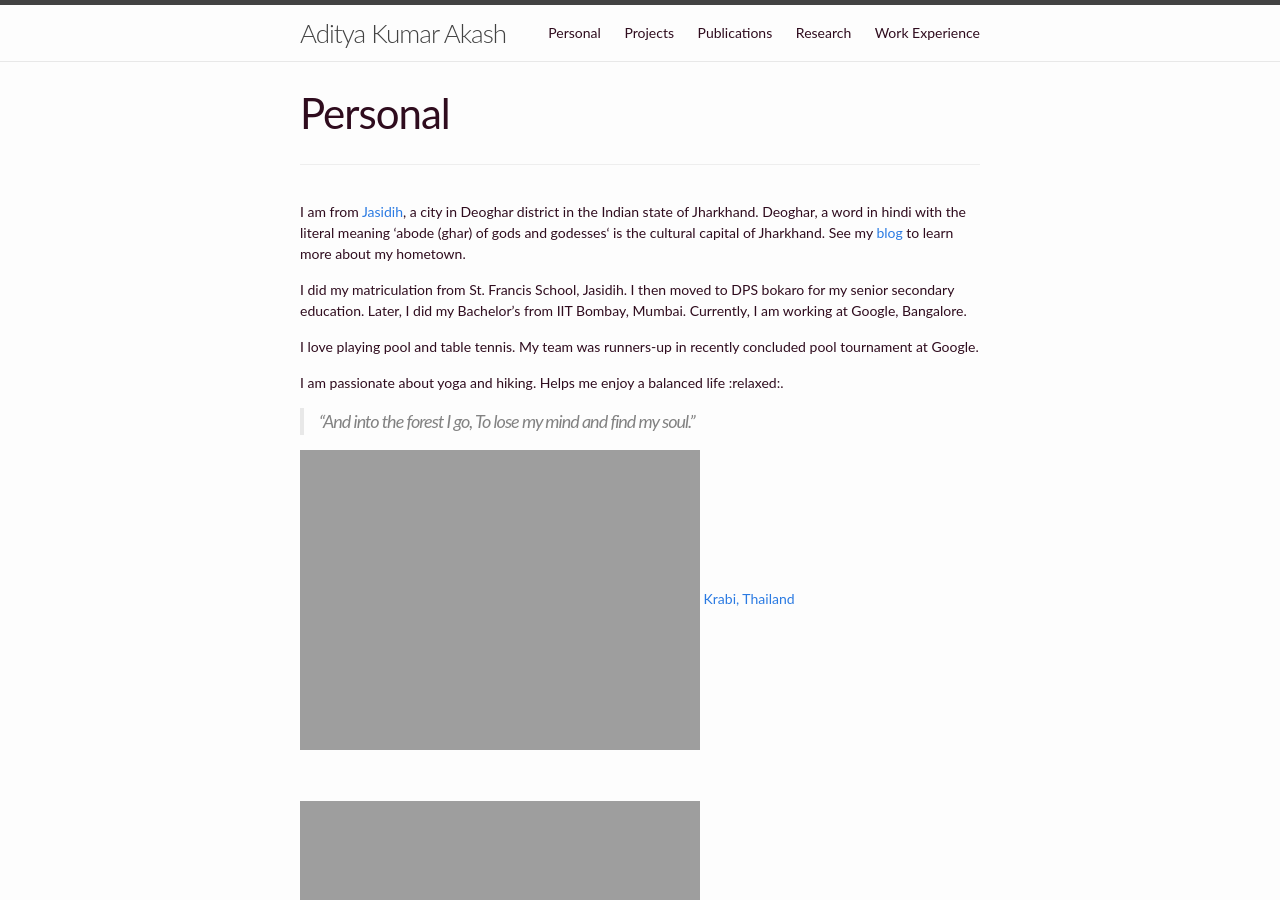
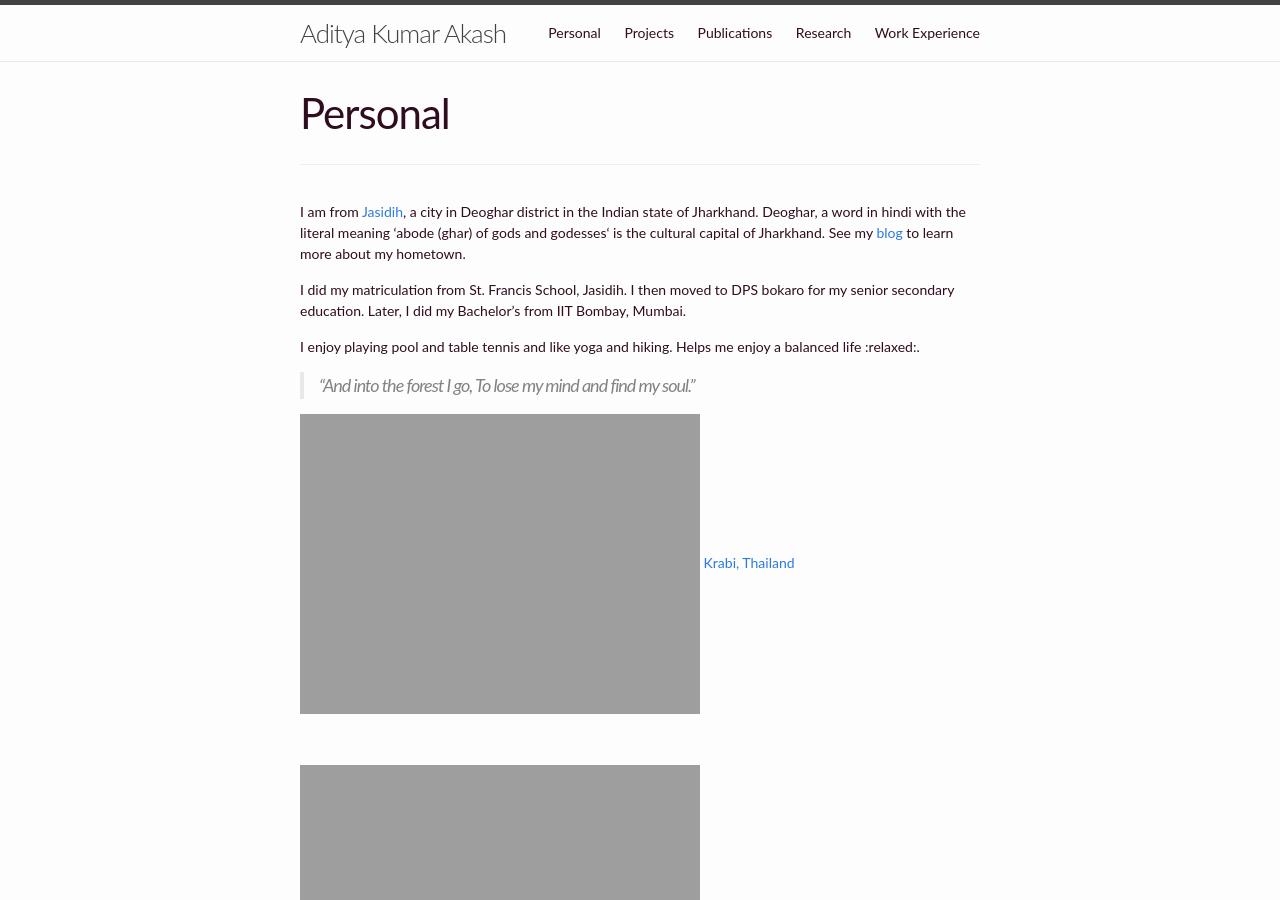
Before and after one commit to adityakumarakash/adityakumarakash.github.io, a Jekyll site: the page built from personal.md, in a window 1280 px wide and 900 px high. Built offline with Jekyll 4.4.1, drawn with Linux system fonts in a browser that asks for light colours.

Commit message:
Update personal.md

```diff
--- a/personal.md
+++ b/personal.md
@@ -8,11 +8,9 @@ permalink: /personal/
 
 I am from [Jasidih](https://en.wikipedia.org/wiki/Jasidih), a city in Deoghar district in the Indian state of Jharkhand. Deoghar, a word in hindi with the literal meaning ‘abode (ghar) of gods and godesses‘ is the cultural capital of Jharkhand. See my [blog](https://adityakumarakash.wordpress.com/2013/01/22/a-picturesque-of-my-home-town/) to learn more about my hometown.
 
-I did my matriculation from St. Francis School, Jasidih. I then moved to DPS bokaro for my senior secondary education. Later, I did my Bachelor's from IIT Bombay, Mumbai. Currently, I am working at Google, Bangalore.
+I did my matriculation from St. Francis School, Jasidih. I then moved to DPS bokaro for my senior secondary education. Later, I did my Bachelor's from IIT Bombay, Mumbai.
 
-I love playing pool and table tennis. My team was runners-up in recently concluded pool tournament at Google.
-
-I am passionate about yoga and hiking. Helps me enjoy a balanced life :relaxed:.
+I enjoy playing pool and table tennis and like yoga and hiking. Helps me enjoy a balanced life :relaxed:.
 > "And into the forest I go,
 > To lose my mind and find my soul."
 
```
